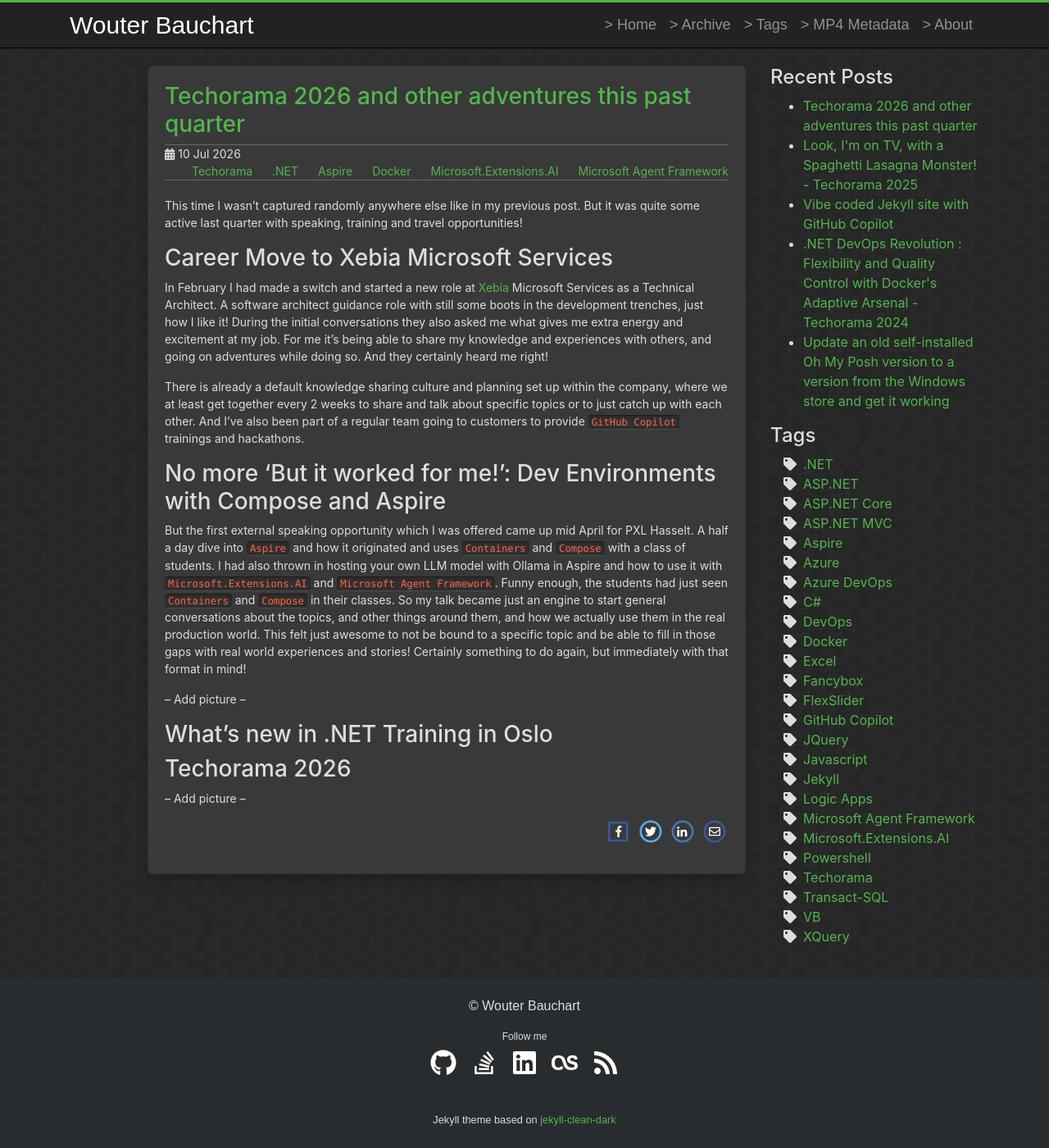
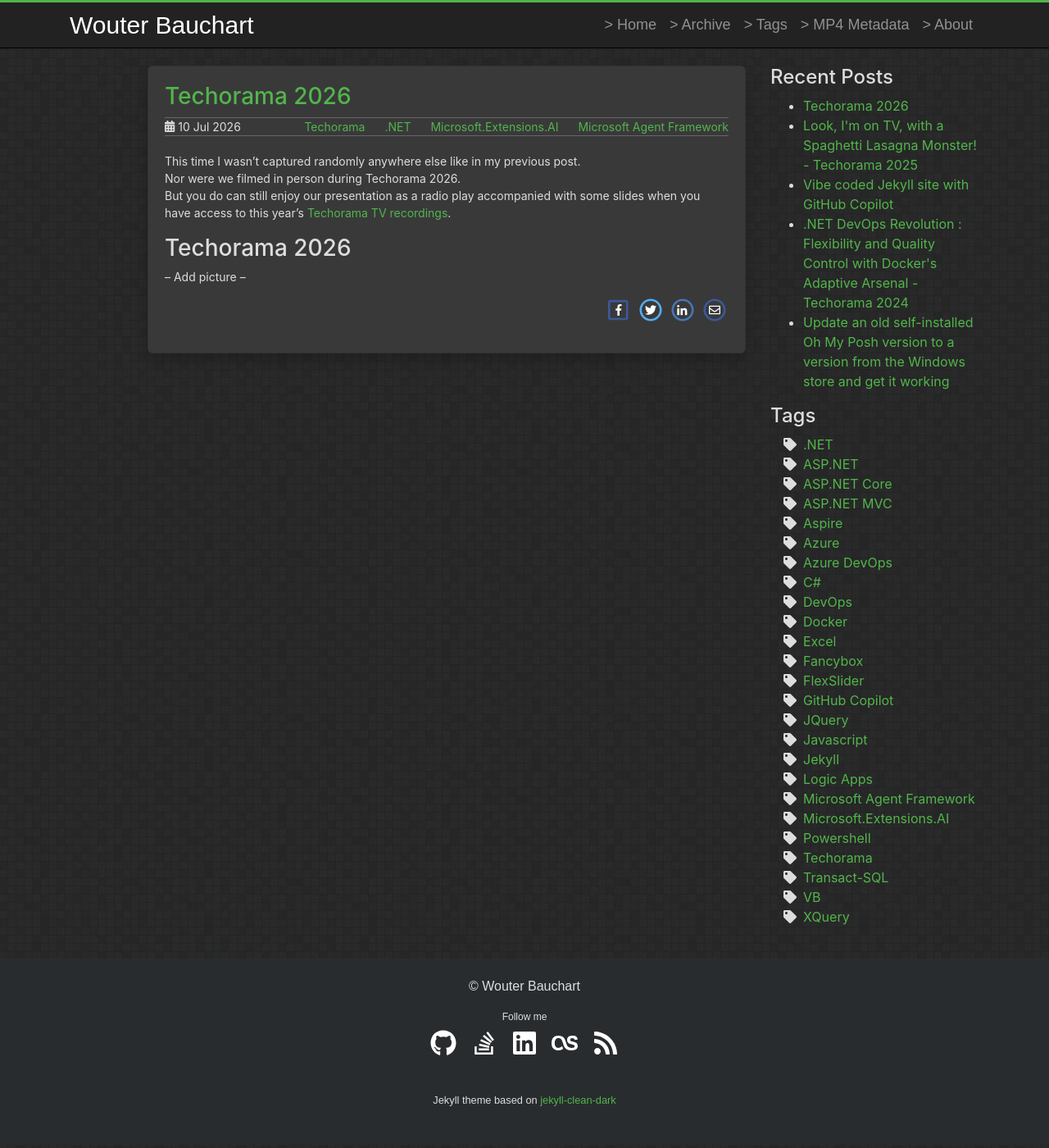
Before and after one commit to WouterBau/WouterBau.github.io, a Jekyll site: the page built from _posts/2026-06-10-on-radio-with-heroes-story.md, in a window 1280 px wide and 1400 px high. Shown: the whole window at 82% size. Built offline with Jekyll 4.4.1, drawn with Linux system fonts in a browser that asks for light colours.

Commit message:
wip: Rewriting

```diff
--- a/_posts/2026-06-10-on-radio-with-heroes-story.md
+++ b/_posts/2026-06-10-on-radio-with-heroes-story.md
@@ -1,30 +1,20 @@
 ---
 layout: post
-title:  "Techorama 2026 and other adventures this past quarter"
+title:  "Techorama 2026"
 date:   2026-07-10
 description: ""
 tags:
  - Techorama
  - .NET
- - Aspire
- - Docker
  - Microsoft.Extensions.AI
  - Microsoft Agent Framework
 share: true
 ---
-This time I wasn't captured randomly anywhere else like in my previous post. But it was quite some active last quarter with speaking, training and travel opportunities!
+This time I wasn't captured randomly anywhere else like in my previous post.
+Nor were we filmed in person during Techorama 2026.
+But you do can still enjoy our presentation as a radio play accompanied with some slides when you have access to this year's [Techorama TV recordings](https://techorama.tv/collections/8798089d-c60e-4e45-88c5-4c04e88ec02d/play/9fd6770d-dd5b-4b32-8799-6b3e313f09c4).
 
-# Career Move to Xebia Microsoft Services
-In February I had made a switch and started a new role at [Xebia](https://www.xebia.com/){:target="_blank"} Microsoft Services as a Technical Architect. A software architect guidance role with still some boots in the development trenches, just how I like it! During the initial conversations they also asked me what gives me extra energy and excitement at my job. For me it's being able to share my knowledge and experiences with others, and going on adventures while doing so. And they certainly heard me right!
 
-There is already a default knowledge sharing culture and planning set up within the company, where we at least get together every 2 weeks to share and talk about specific topics or to just catch up with each other. And I've also been part of a regular team going to customers to provide `GitHub Copilot` trainings and hackathons.
-
-# No more 'But it worked for me!': Dev Environments with Compose and Aspire
-But the first external speaking opportunity which I was offered came up mid April for PXL Hasselt. A half a day dive into `Aspire` and how it originated and uses `Containers` and `Compose` with a class of students. I had also thrown in hosting your own LLM model with Ollama in Aspire and how to use it with `Microsoft.Extensions.AI` and `Microsoft Agent Framework`. Funny enough, the students had just seen `Containers` and `Compose` in their classes. So my talk became just an engine to start general conversations about the topics, and other things around them, and how we actually use them in the real production world. This felt just awesome to not be bound to a specific topic and be able to fill in those gaps with real world experiences and stories! Certainly something to do again, but immediately with that format in mind!
-
--- Add picture --
-
-# What's new in .NET Training in Oslo
 
 
 # Techorama 2026
```
